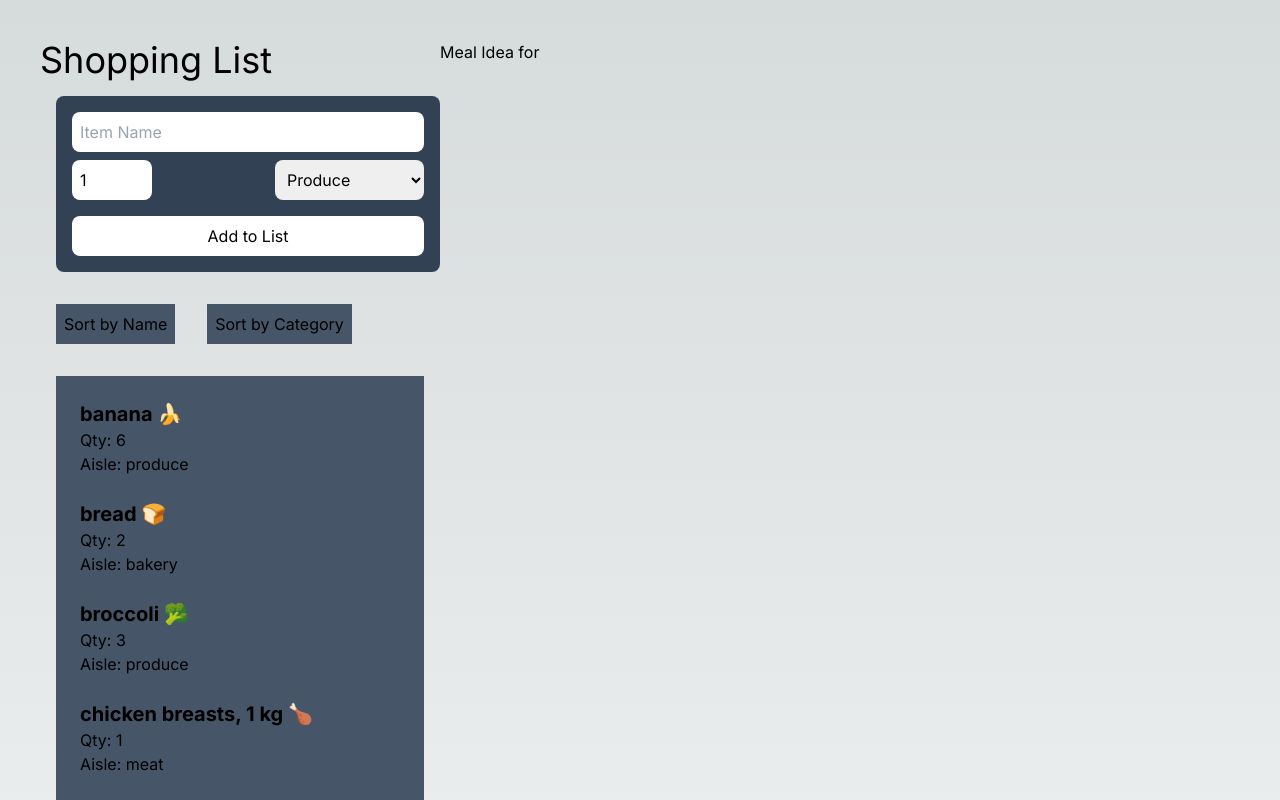
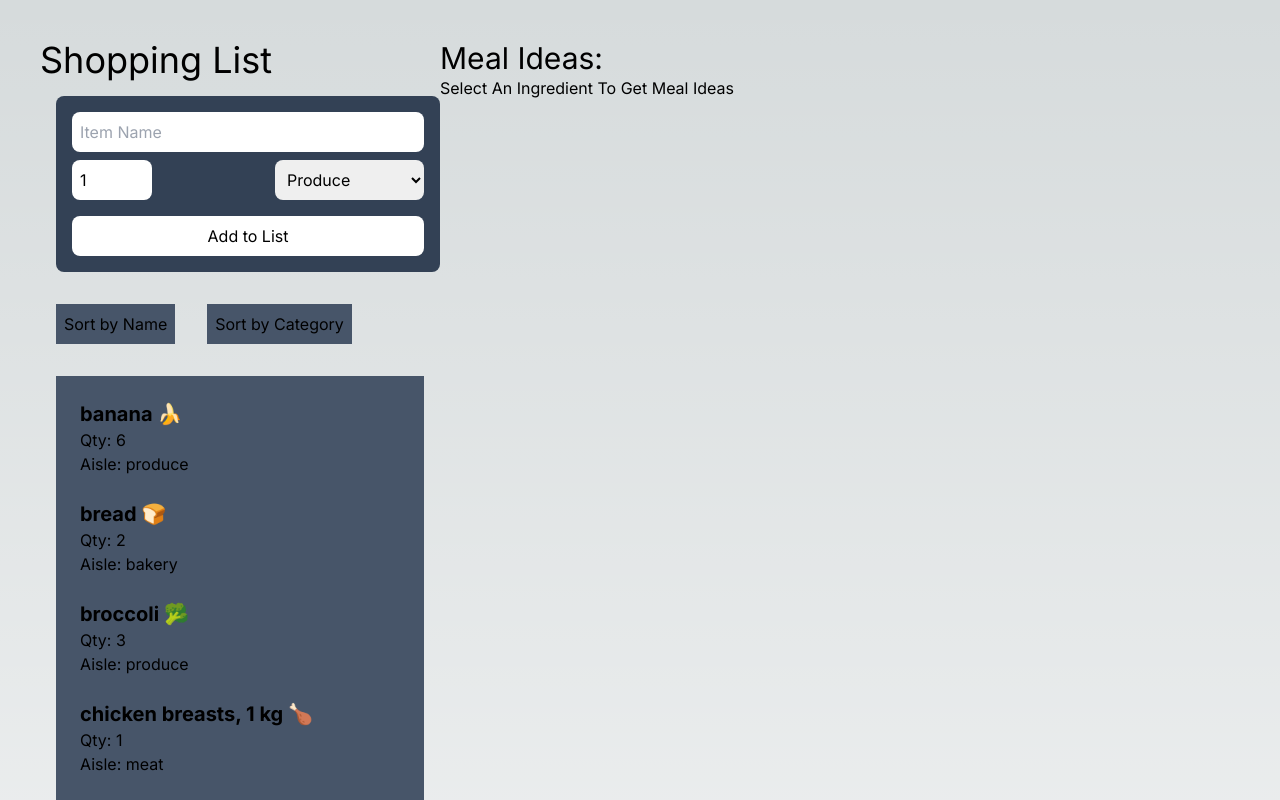
Before and after one commit to Malkos316/cprg306-assignments, a Next.js app: page /week8/shopping-list in a window 1280 px wide. Shown: the top 800 px of the page. Built offline with nearby package versions, Linux system fonts and the light colour scheme.

Commit message:
week 8
Finish step 5

```diff
--- a/app/week8/page.js
+++ b/app/week8/page.js
@@ -1,11 +1,39 @@
+"use client";
+
 import { useUserAuth } from "./_utils/auth-context";
+import ShoppingList from "./shopping-list/page.js";
 
-const { user, gitHubSignIn, firebaseSignOut } = useUserAuth();
 
-await gitHubSignIn();
+export default function SignInSignOut() {
 
-await firebaseSignOut();
+    const { user, gitHubSignIn, firebaseSignOut } = useUserAuth();
 
-<p>
-    Welcome, {user.displayName} ({user.email})
-</p>;
+    const handleSignIn = async () => { await gitHubSignIn(); }
+    const handleSignOut = async () => { await firebaseSignOut(); }
+
+    return (
+
+        <div>
+            {user ? (
+                <div>
+                    <p>
+                        Welcome, {user.displayName} ({user.email})
+                    </p>
+                    <button onClick={handleSignOut}>Sign Out</button>
+                    <p>
+                        <ShoppingList />
+                    </p>
+                </div>
+            ) : (
+                <div>
+                    <p>
+                        You are not signed in.
+                    </p>
+                    <button onClick={handleSignIn}>Sign In with GitHub</button>
+                </div>
+            )}
+        </div>
+
+
+    );
+}
--- a/app/week8/shopping-list/meal-ideas.js
+++ b/app/week8/shopping-list/meal-ideas.js
@@ -23,7 +23,6 @@ export default function MealIdeas({ ingredient }) {
                 setMealIdea([]);
                 return;
             }
-
             const data = await fetchMeals(ingredient);
             setMealIdea(data);
             if (data !== null) {
@@ -41,9 +40,16 @@ export default function MealIdeas({ ingredient }) {
         loadMeals();
     }, [ingredient]);
 
+    const displayText = ingredient ? "" : "Select an ingredient to get meal ideas";
+
     return (
         <div>
-            <h2>Meal Idea for {ingredient}</h2>
+            <h2 className="text-3xl capitalize">
+                Meal Ideas: {ingredient}
+            </h2>
+            <p className="capitalize">
+                {displayText}
+            </p>
             <ul>
                 {mealIdea.map((meal) => (
                     <li key={meal.idMeal}>{meal.strMeal} </li>
```
